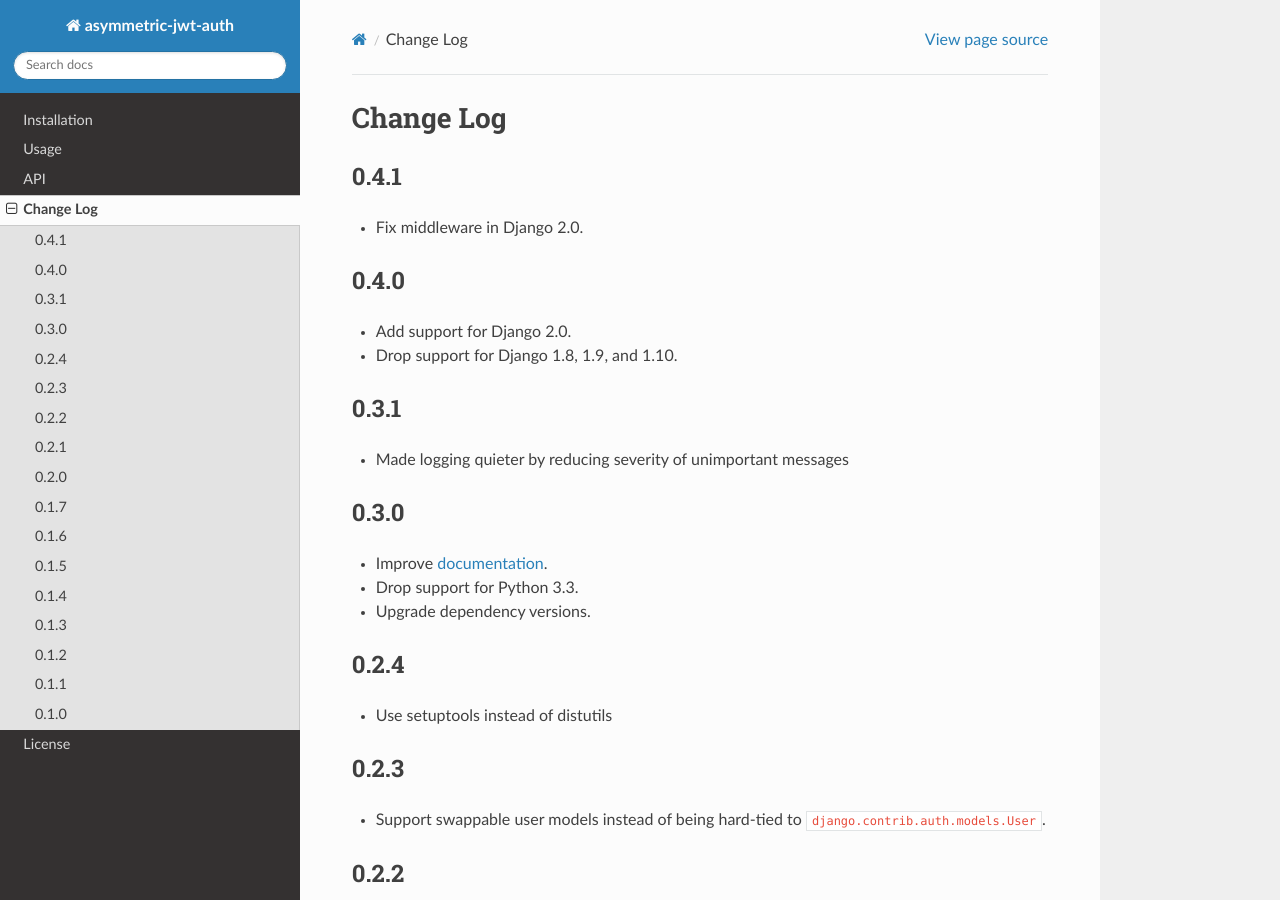
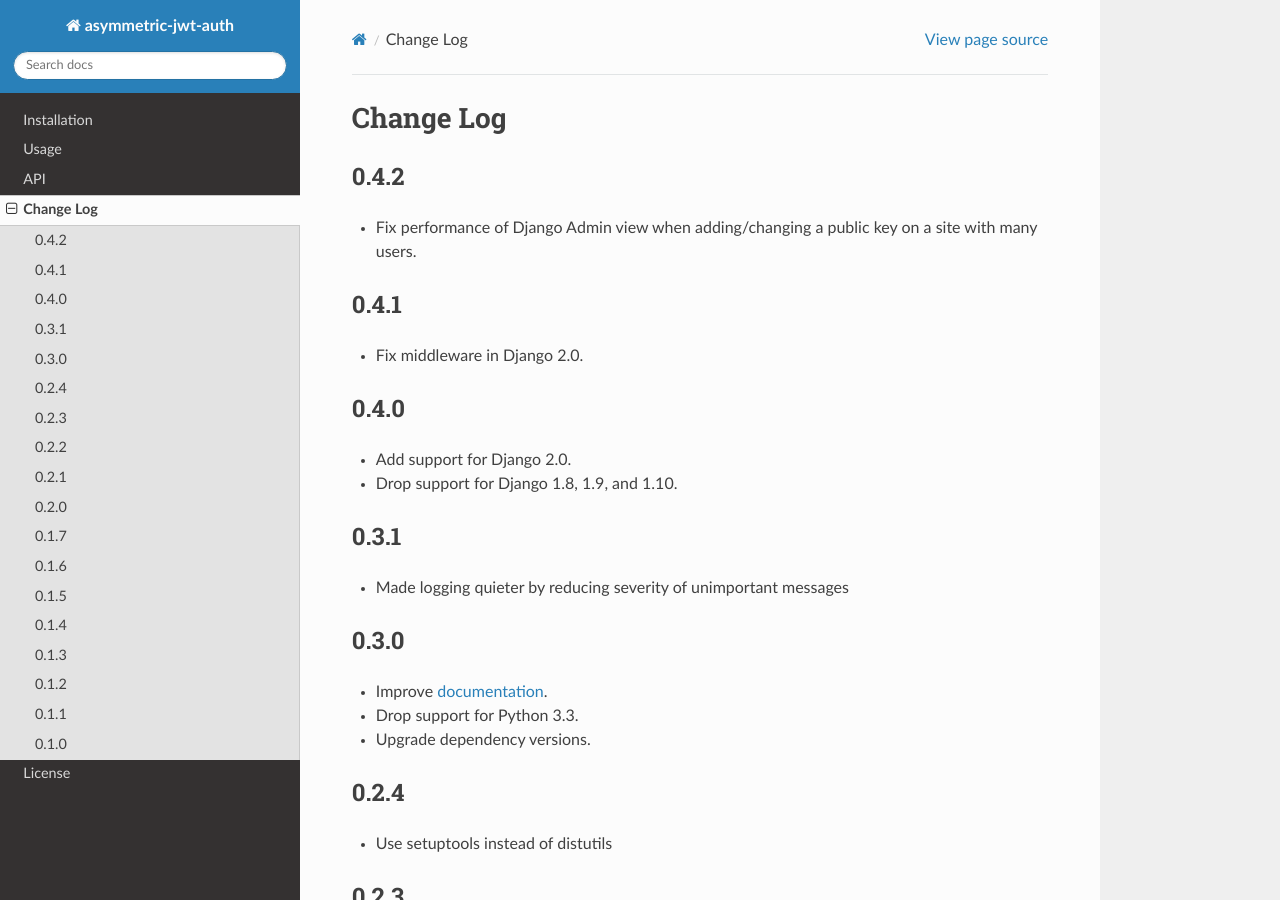
Before and after one commit to crgwbr/asymmetric-jwt-auth, a Sphinx documentation site: the page built from docs/changes.rst, in a window 1280 px wide and 900 px high. Built offline with Sphinx 7.4.7 and the Read the Docs theme 2.0.0, drawn with Linux system fonts in a browser that asks for light colours; the version number could not be read and is left out.

Commit message:
Update changelog

```diff
--- a/docs/changes.rst
+++ b/docs/changes.rst
@@ -1,5 +1,9 @@
 Change Log
 ==========
+
+0.4.2
+-----
+- Fix performance of Django Admin view when adding/changing a public key on a site with many users.
 
 0.4.1
 -----
```
